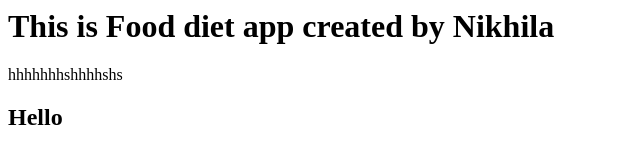
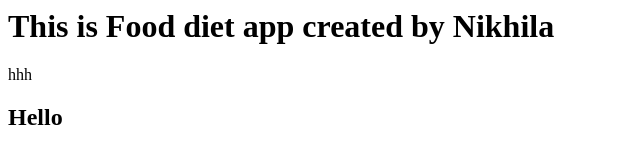
Before and after one commit to mnikhila152000-creator/Food-Diet, a plain HTML site: page index.html in a window 1280 px wide. Shown: the full height of the page, 0-640 px from the left. Drawn offline with Linux system fonts and the light colour scheme.

Commit message:
changed para

```diff
--- a/index.html
+++ b/index.html
@@ -2,7 +2,7 @@
 	This is Food diet app created by Nikhila
 </h1>
 
-<p>hhhhhhhshhhhshs</p>
+<p>hhh</p>
 <h2>
 	Hello
 </h2>
```
